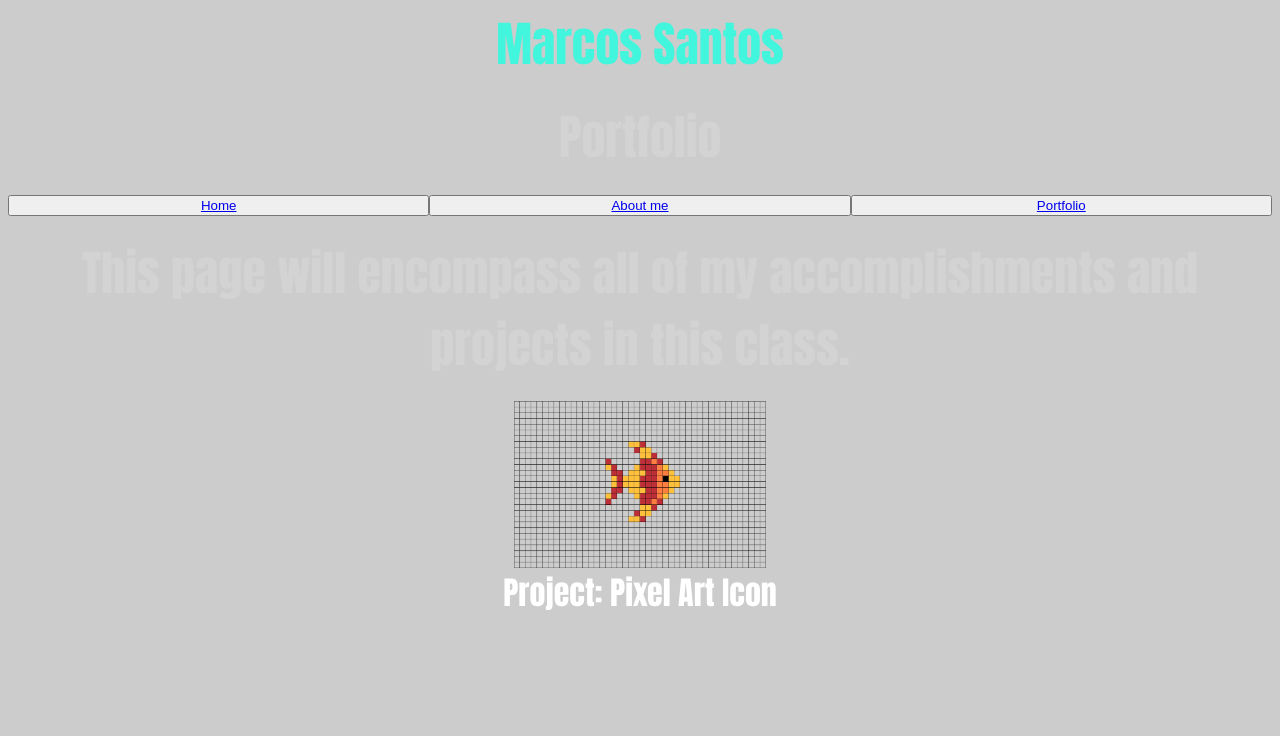
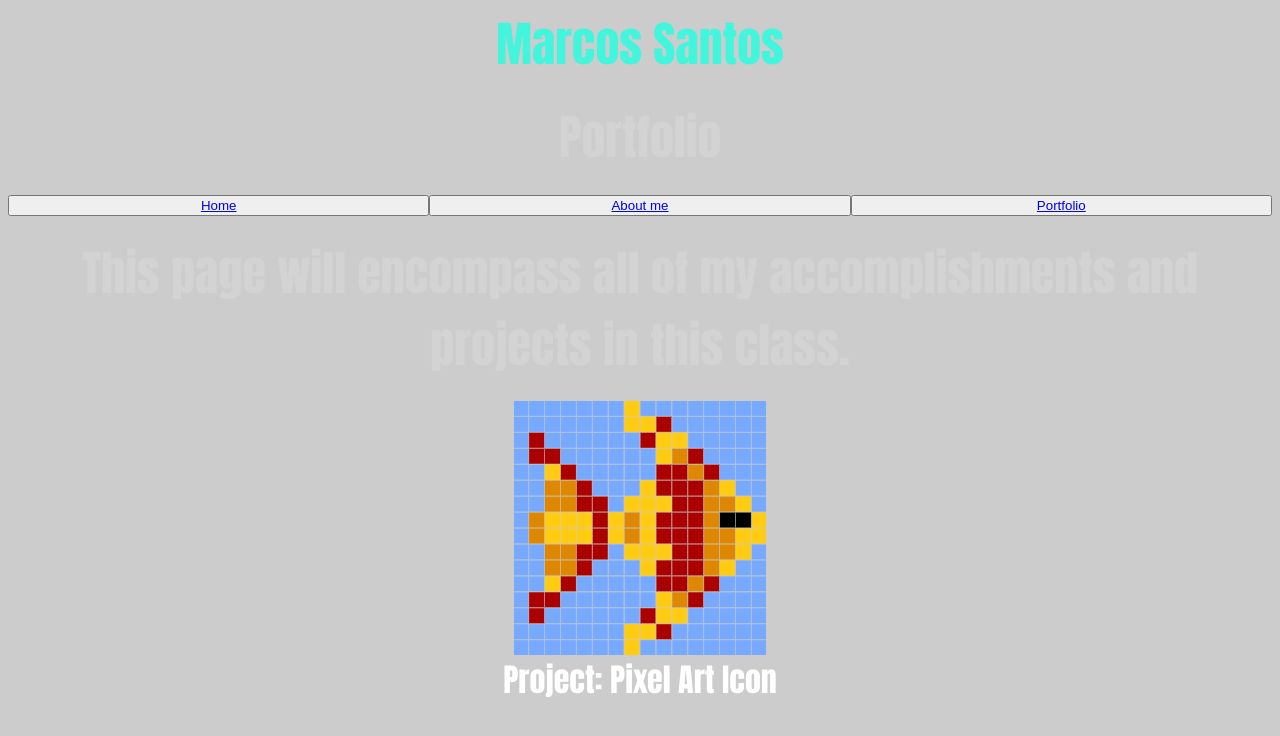
Before and after one commit to Marcos082002/my-website-2, a plain HTML site: page portfolio.html in a window 1280 px wide. Drawn offline with Linux system fonts and the light colour scheme.

Commit message:
Update portfolio.html

```diff
--- a/portfolio.html
+++ b/portfolio.html
@@ -27,7 +27,7 @@
 <h3> 																																																																																																																																																																	</h3>
 <center>
 <div class="polaroid">
- <img src="fish.png" alt="mp" style="width:20%">
+ <img src="fish2.png" alt="mp" style="width:20%">
 
  </center>
 
```
